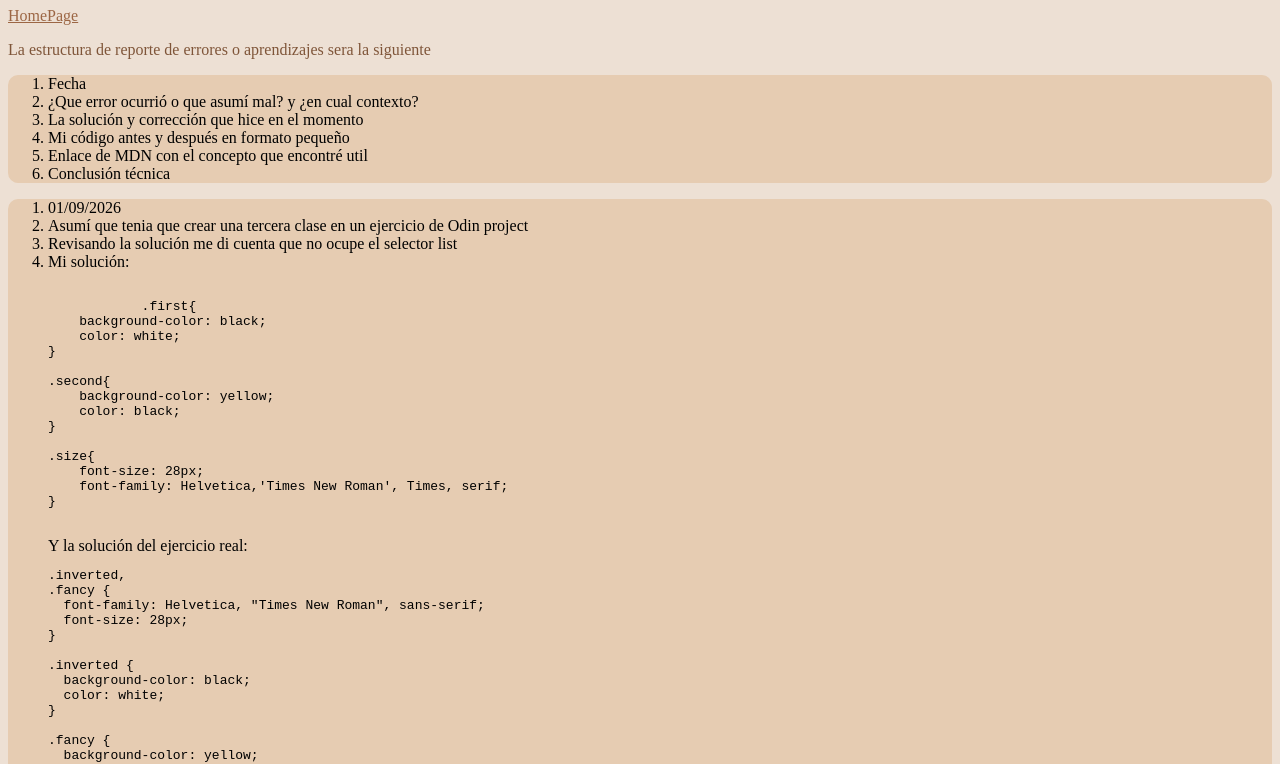
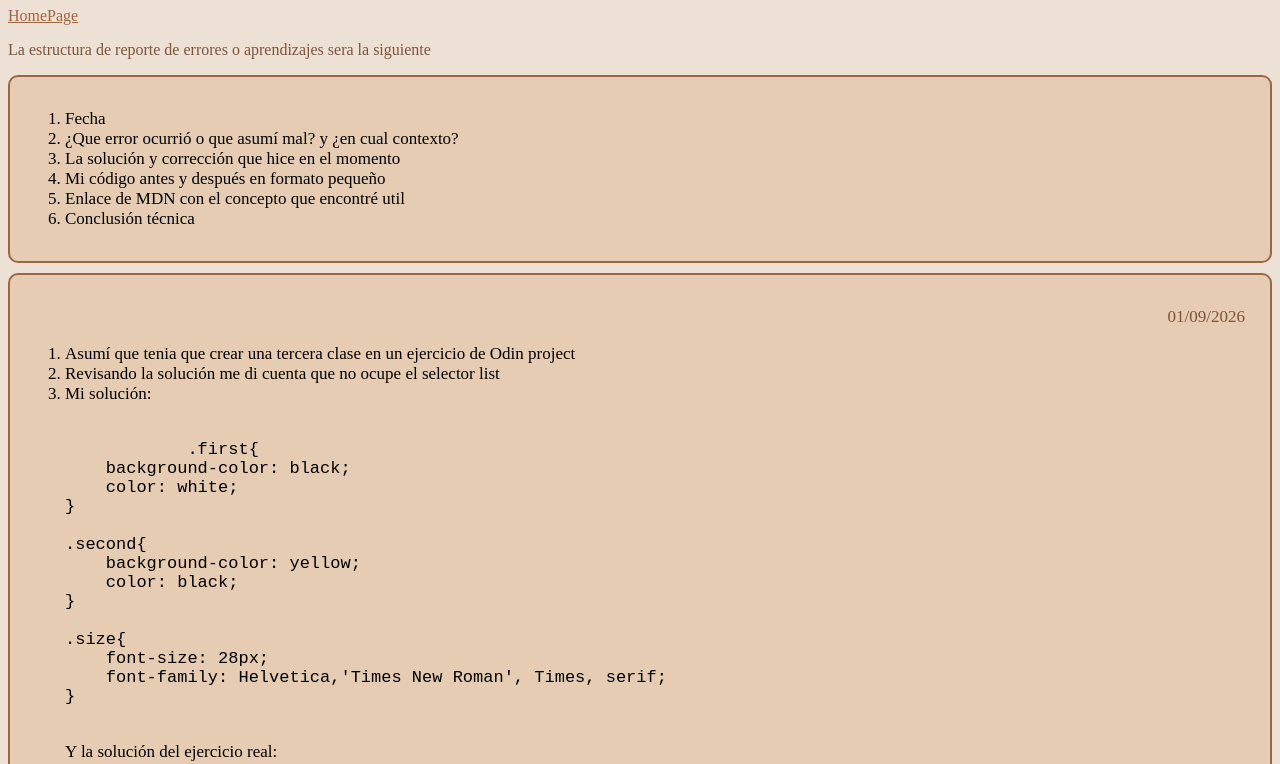
Before and after one commit to maxi-dev-cl/Dev-journal, a plain HTML site: page notas/css-notes.html in a window 1280 px wide. Shown: the part 73-837 px from the top of the page. Drawn offline with Linux system fonts and the light colour scheme.

Commit message:
Fecha modificada con Css

```diff
--- a/css/styles.css
+++ b/css/styles.css
@@ -1,5 +1,6 @@
 h1{
     color:#9c6644ff;
+    text-align: center;
 }
 
 body{
@@ -22,13 +23,18 @@
     background-color:#e6ccb2ff ;
     border-color: #9c6644ff;
     border-radius: 10px;
-    border-width: 20px;
-
-}
-code{
-
+    border-width: 2px;
+    border-style: solid;
+    margin-top:10px;
+    margin-bottom:10px;
+    padding: 15px;
+    font-size: 17px;
 }
 
+.fecha{
+    text-align: end;
+    padding-right: 10px;
+}
 
 
 /*Colors.co
--- a/notas/css-notes.html
+++ b/notas/css-notes.html
@@ -21,7 +21,7 @@
 
 <article>
     <ol>
-        <li>01/09/2026</li>
+        <p class="fecha">01/09/2026</p>
         <li>Asumí que tenia que crear una tercera clase en un ejercicio de Odin project</li>
         <li>Revisando la solución me di cuenta que no ocupe el selector list </li>
         <li>Mi solución:<pre><code>
@@ -62,7 +62,7 @@
 
 <article>
     <ul>
-        <li>02/09/2026</li>
+        <p class="fecha">02/09/2026</p>
         <li>Ejercicio número 4 de Odin project, Chaining selectors</li>
         <li>Aprendí a usar los Chaining selectors, si quieres modificar un elemento con 2 clases especificas y estas 2 están compartidas por otros elementos en otro orden, utilizas el siguiente orden: .class1.class2 y asi solo modificas al elemento que tenga exactamente esas 2 clases, esto también se puede aplicar combinando IDs, ejemplo:
             <pre><code>.class1#ID1{
```
